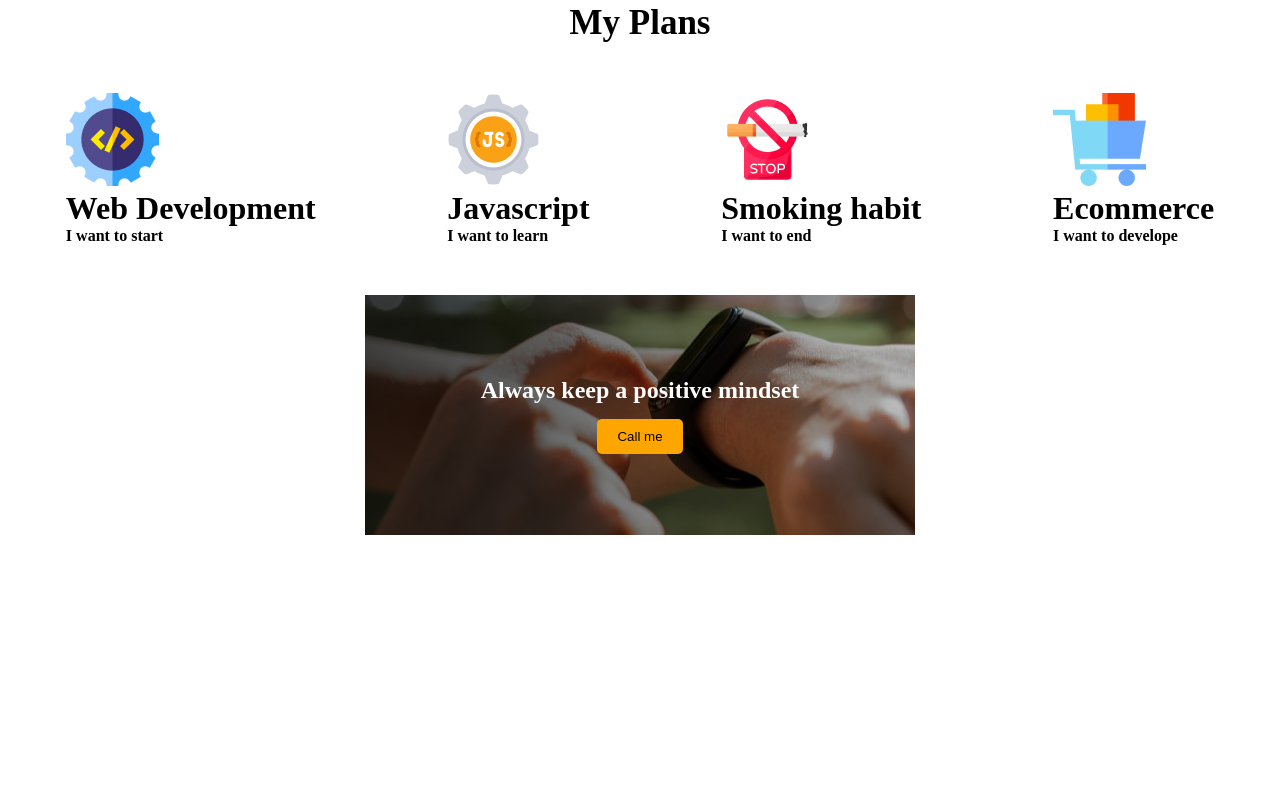
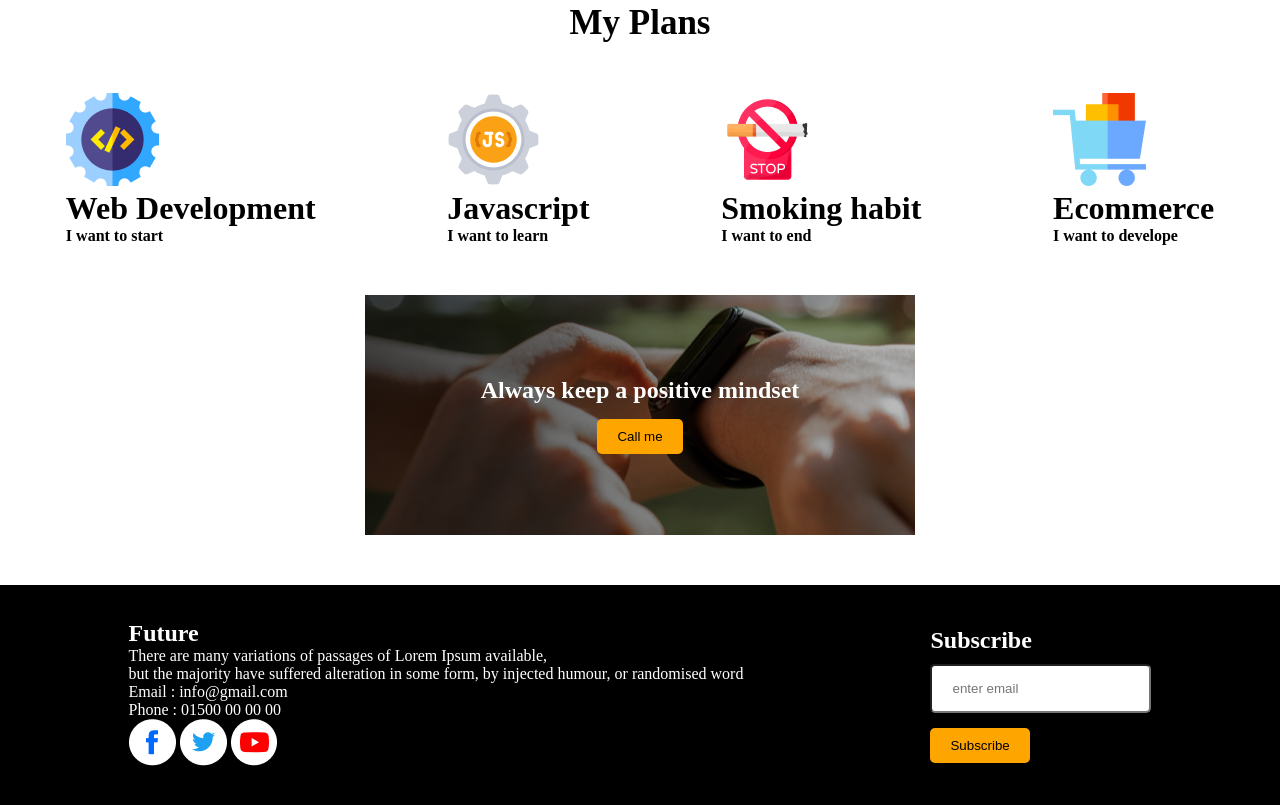
Before and after one commit to mariahashem/New-year-new-me, a plain HTML site: page index.html in a window 1280 px wide. Shown: the part 1568-2373 px from the top of the page. Before the commit the page ends 2153 px from the top, so only its background shows below. Drawn offline with Linux system fonts and the light colour scheme.

Commit message:
footer added

```diff
--- a/index.html
+++ b/index.html
@@ -79,6 +79,27 @@
             </div>
           </div>
         </main>
+        <footer>
+          <div>
+          <h2>Future</h2>
+          <p>There are many variations of passages of Lorem Ipsum
+            available,<br> but the majority have suffered alteration in some
+            form, by injected humour, or randomised word</p>
+            <p>Email : info@gmail.com</p>
+            <p>Phone : 01500 00 00 00</p>
+            <div>
+              <img src="./images/icons/fb.png" alt="">
+              <img src="./images/icons/twitter.png" alt="">
+              <img src="./images/icons/youtube.png" alt="">
+
+            </div>
+          </div>
+          <div>
+            <h2>Subscribe</h2>
+            <input class="emailInput" type=" text" placeholder="enter email"><br>
+            <button class="btn">Subscribe</button>
+          </div>
+        </footer>
 
 
 </body>
--- a/style.css
+++ b/style.css
@@ -83,3 +83,16 @@ ul li{
     color: white;
 
 }
+footer{
+    display: flex;
+    align-items: center;
+    background-color:black;
+    padding: 35px;
+    color: white;
+    justify-content: space-around;
+}
+.emailInput{
+    padding:15px 20px;
+    border-radius: 5px;
+    margin-top:10px ;
+}
```
